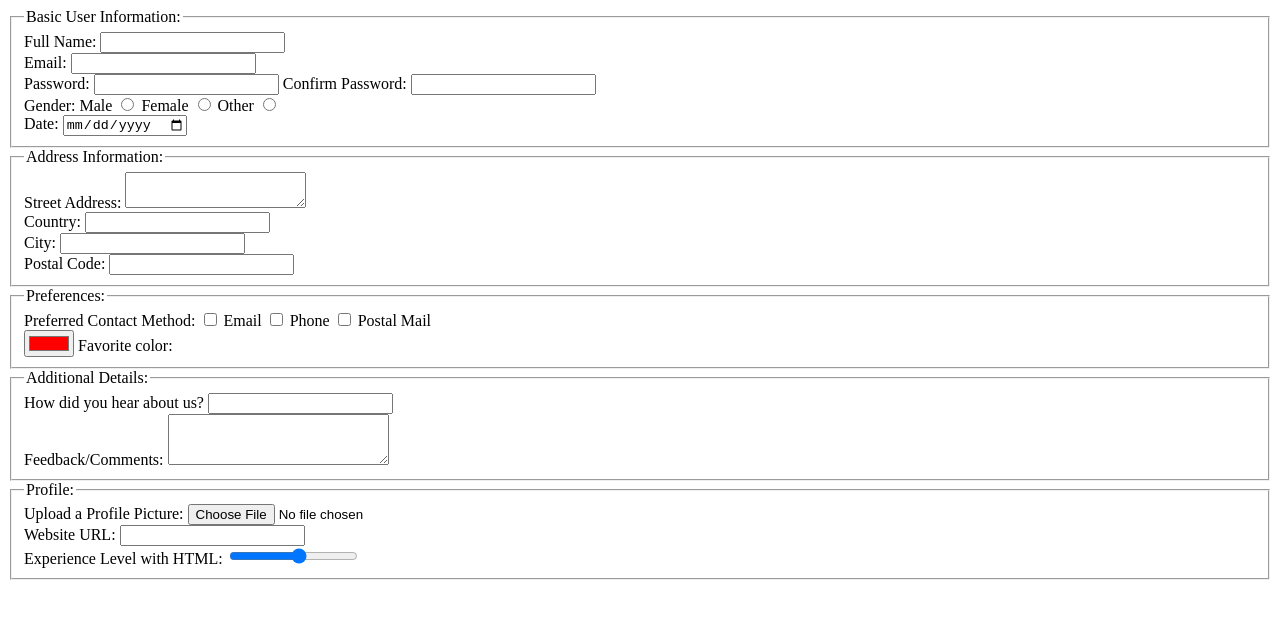
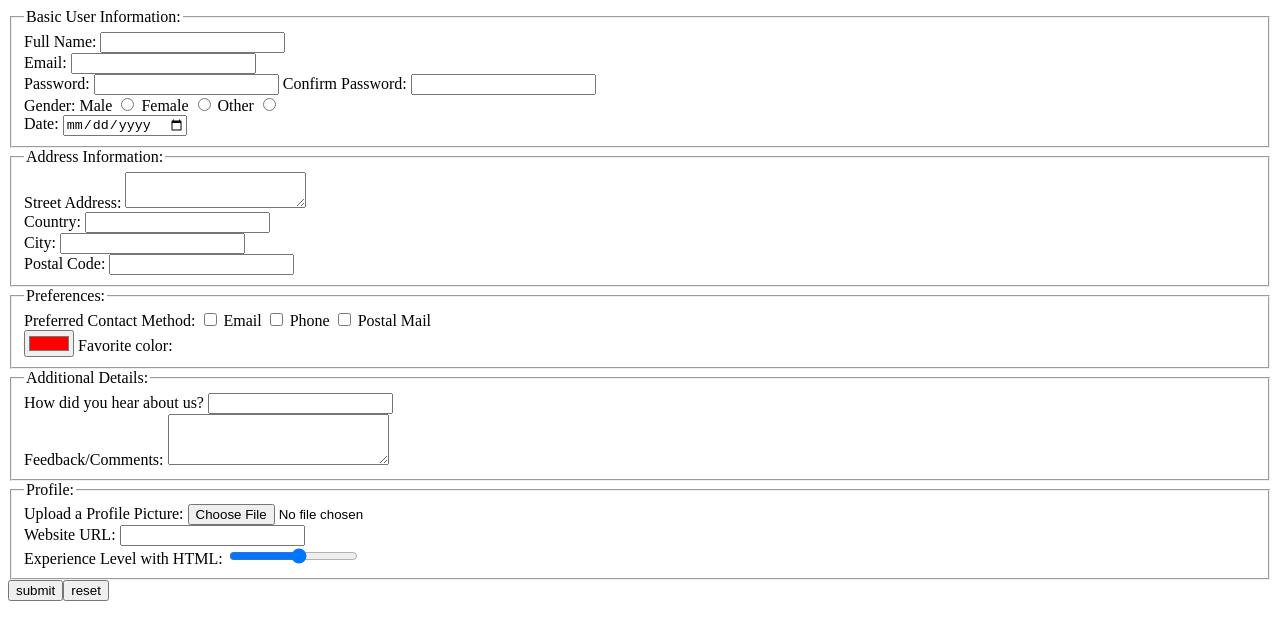
Before and after one commit to emma13z/Tekwill_no1, a plain HTML site: page forms.html in a window 1280 px wide. Drawn offline with Linux system fonts and the light colour scheme.

Commit message:
added submit & reset buttons

```diff
--- a/forms.html
+++ b/forms.html
@@ -94,6 +94,7 @@
         />
         <label for="exp-level"></label>
       </fieldset>
+      <input type="submit" value="submit" /><input type="reset" value="reset" />
     </form>
   </body>
 </html>
```
